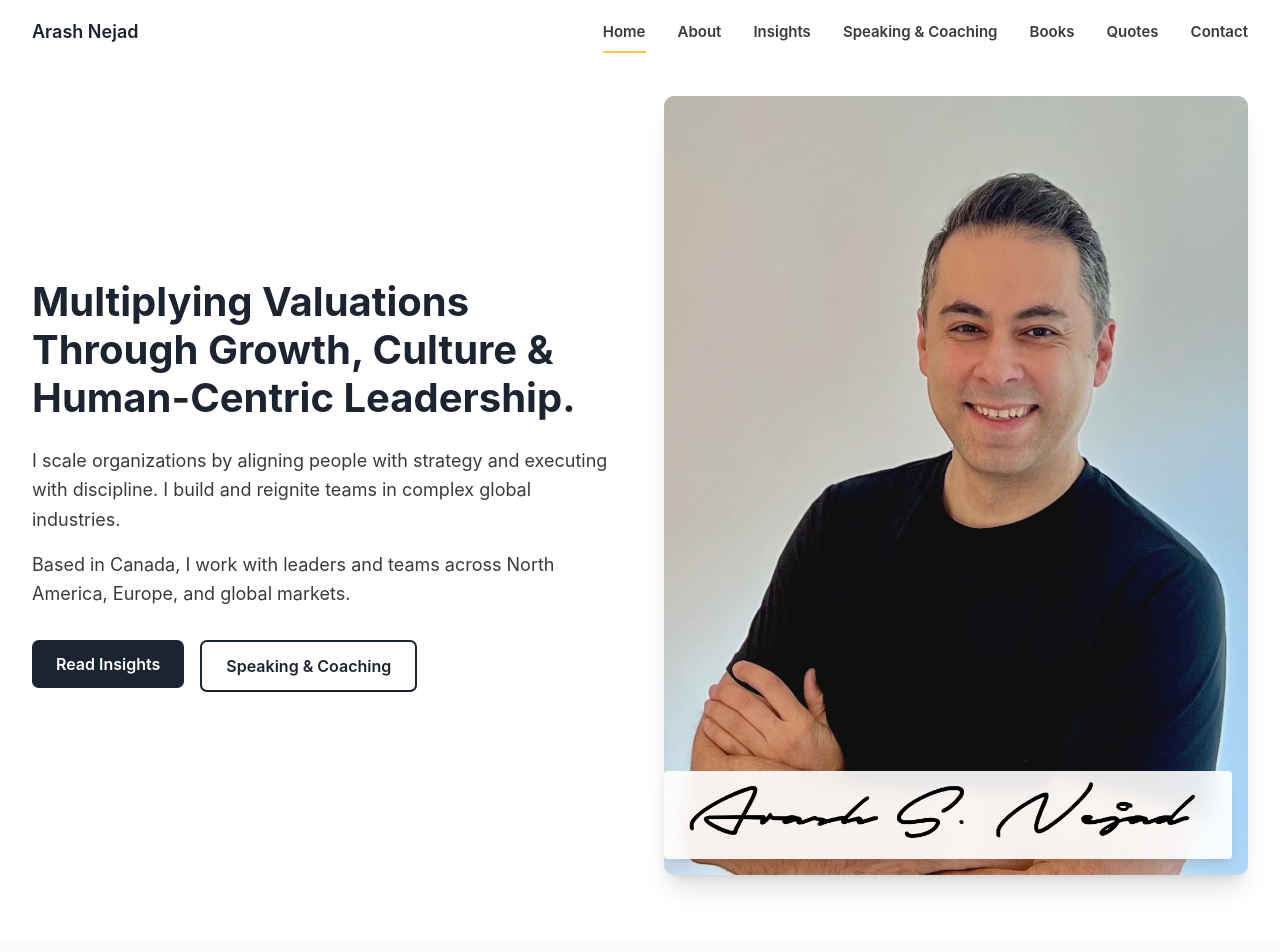
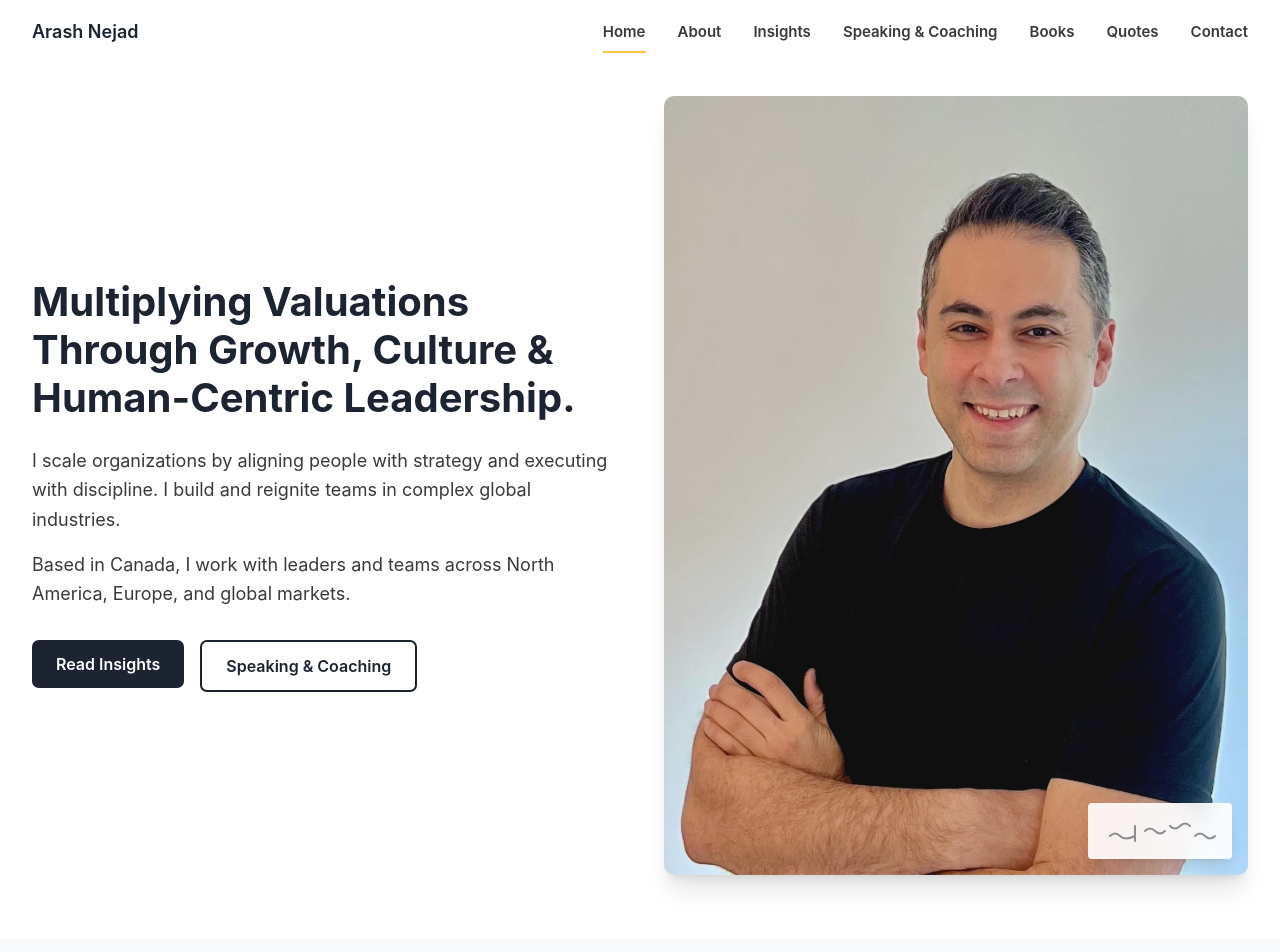
Before and after one commit to arashhappyteams/arashnejad-website, a React (Vite) app: page / in a window 1280 px wide. Shown: the top 952 px of the page. Built offline with nearby package versions, Linux system fonts and the light colour scheme.

Commit message:
Replace image with SVG signature

```diff
--- a/src/components/Signature.tsx
+++ b/src/components/Signature.tsx
@@ -1,11 +1,21 @@
 export function Signature() {
   return (
-    <img
-      src="/images/hero/arash-signature.png"
-      alt="Arash Nejad signature"
-      className="block h-6 w-auto max-w-[180px] md:h-7 md:max-w-[220px] opacity-85"
-      loading="eager"
-      decoding="async"
-    />
+    <svg
+      width="120"
+      height="40"
+      viewBox="0 0 120 40"
+      fill="none"
+      xmlns="http://www.w3.org/2000/svg"
+      className="block h-6 w-auto opacity-70"
+    >
+      <path
+        d="M10 25 Q 15 20, 20 25 T 35 25 M 35 15 L 35 30 M 45 20 Q 50 15, 55 20 T 65 20 M 70 15 Q 75 20, 80 15 Q 85 10, 90 15 M 95 25 Q 100 20, 105 25 T 115 25"
+        stroke="#1C2431"
+        strokeWidth="2"
+        strokeLinecap="round"
+        fill="none"
+        opacity="0.7"
+      />
+    </svg>
   );
 }
```
